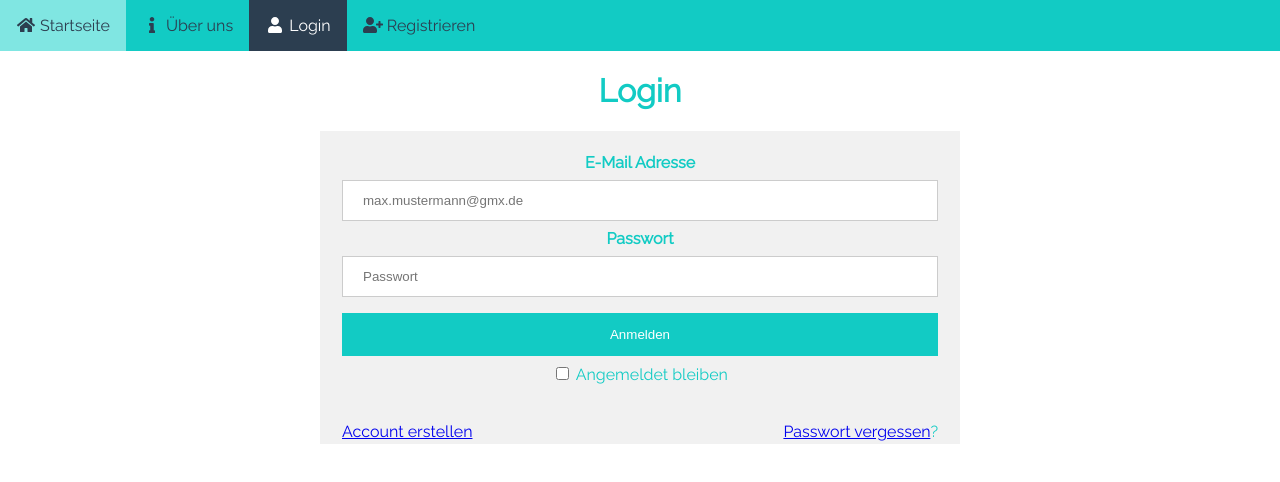
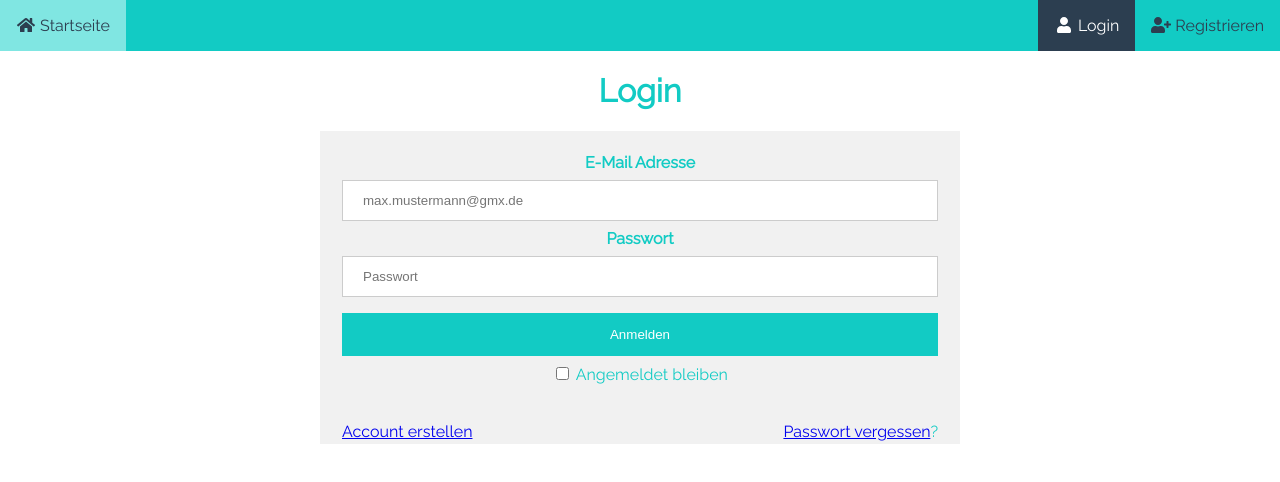
Before and after one commit to NeighborhoodAid/frontend, a Vue app: page /login in a window 1280 px wide. Shown: the top 482 px of the page. Built offline with nearby package versions, Linux system fonts and the light colour scheme.

Commit message:
Made navbar buttons floating right

```diff
--- a/src/App.vue
+++ b/src/App.vue
@@ -2,16 +2,15 @@
   <div id="app">
     <div class="nav">
       <router-link to="/"><font-awesome-icon icon="home" fixed-width /> Startseite</router-link>
-      <router-link to="/about"><font-awesome-icon icon="info" fixed-width /> Über uns</router-link>
       <template v-if="$store.getters['userModule/isLoggedIn']">
-        <router-link to="/profile"><font-awesome-icon icon="user-edit" fixed-width /> Profile</router-link>
+        <router-link to="/profile"><font-awesome-icon icon="user-edit" fixed-width /> Profil</router-link>
         <router-link to="/createList"><font-awesome-icon icon="cart-plus" fixed-width /> Liste erstellen</router-link>
         <router-link to="/buyList"><font-awesome-icon icon="check" fixed-width /> Liste erledigen</router-link>
         <router-link style="margin-left: auto;" to="/logout"><font-awesome-icon icon="user" fixed-width /> Logout</router-link>
       </template>
       <template v-else>
-        <router-link to="/login"><font-awesome-icon icon="user" fixed-width /> Login</router-link>
-        <router-link to="/register"><font-awesome-icon icon="user-plus" fixed-width /> Registrieren</router-link>
+        <router-link style="margin-left: auto; float: right;" to="/login"><font-awesome-icon icon="user" fixed-width /> Login</router-link>
+        <router-link style="float: right;" to="/register"><font-awesome-icon icon="user-plus" fixed-width /> Registrieren</router-link>
       </template>
     </div>
     <router-view/>
--- a/src/views/CreateList.vue
+++ b/src/views/CreateList.vue
@@ -96,8 +96,8 @@ export default Vue.extend({
         margin: 8px 0;
         border: none;
         cursor: pointer;
-        width: 30%;
-        float: right;
+        width: 100%;
+        //float: right;
     }
 
     button:hover {
```
